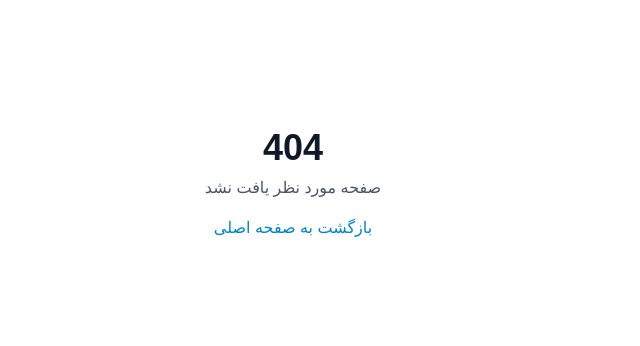
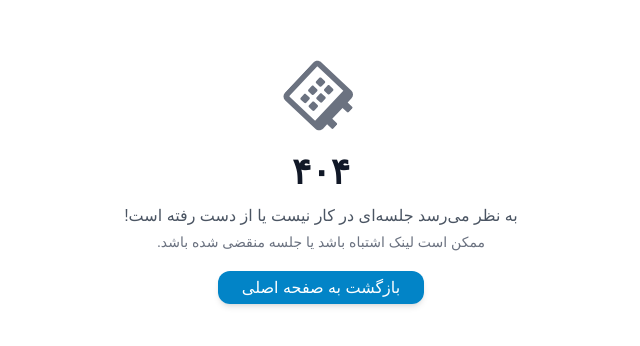
Before and after one commit to sinaabedii/Management_meetings, a React (Vite) app: page /404 in a window 1280 px wide. Before the commit this address had no page. Shown: the part 216-562 px from the top of the page, without its empty margins (376-1016 px from the left). Built offline with nearby package versions, Linux system fonts and the light colour scheme; a small style sheet from the web is missing.

Commit message:
fix: add new style 404 page

```diff
--- a/package.json
+++ b/package.json
@@ -24,9 +24,11 @@
     "date-fns": "^3.0.6",
     "date-fns-jalali": "^4.1.0-0",
     "moment-jalaali": "^0.10.4",
+    "motion": "^12.0.6",
     "react": "^18.2.0",
     "react-dom": "^18.2.0",
     "react-hook-form": "^7.49.2",
+    "react-icons": "^5.4.0",
     "react-redux": "^9.0.4",
     "react-router-dom": "^6.21.1",
     "recharts": "^2.15.0"
--- a/src/pages/NotFound.tsx
+++ b/src/pages/NotFound.tsx
@@ -1,17 +1,57 @@
 import { Link } from 'react-router-dom';
+import { motion } from 'framer-motion';
+import { FaRegCalendarAlt } from 'react-icons/fa';
 
 const NotFound = () => {
   return (
-    <div className="min-h-screen flex flex-col items-center justify-center">
-      <h1 className="text-4xl font-bold text-gray-900 dark:text-white">404</h1>
-      <p className="mt-2 text-gray-600 dark:text-gray-400">صفحه مورد نظر یافت نشد</p>
-      <Link
-        to="/"
-        className="mt-4 text-primary-600 hover:text-primary-500 dark:text-primary-400 dark:hover:text-primary-300"
+    <motion.div
+      initial={{ opacity: 0, y: -20 }}
+      animate={{ opacity: 1, y: 0 }}
+      transition={{ duration: 0.6 }}
+      className="min-h-screen flex flex-col items-center justify-center text-center px-4"
+    >
+      {/* آیکون با افکت چرخش آرام */}
+      <motion.div
+        initial={{ rotate: 0 }}
+        animate={{ rotate: 360 }}
+        transition={{ repeat: Infinity, duration: 4, ease: 'linear' }}
+        className="mb-6"
       >
-        بازگشت به صفحه اصلی
-      </Link>
-    </div>
+        <FaRegCalendarAlt className="text-6xl text-gray-500 dark:text-gray-300" />
+      </motion.div>
+
+      {/* عنوان صفحه */}
+      <motion.h1
+        initial={{ scale: 0.8 }}
+        animate={{ scale: 1 }}
+        transition={{ duration: 0.5 }}
+        className="text-4xl font-bold text-gray-900 dark:text-white"
+      >
+        ۴۰۴
+      </motion.h1>
+
+      {/* توضیحات */}
+      <p className="mt-3 text-base text-gray-600 dark:text-gray-400">
+        به نظر می‌رسد جلسه‌ای در کار نیست یا از دست رفته است!
+      </p>
+      <p className="text-sm text-gray-500 dark:text-gray-400 mt-1">
+        ممکن است لینک اشتباه باشد یا جلسه منقضی شده باشد.
+      </p>
+
+      {/* دکمه بازگشت */}
+      <motion.div
+        whileHover={{ scale: 1.05 }}
+        whileTap={{ scale: 0.95 }}
+        className="mt-6"
+      >
+        <Link
+          to="/"
+          className="px-6 py-2 text-white bg-primary-600 hover:bg-primary-500 dark:bg-primary-400 dark:hover:bg-primary-300 rounded-xl shadow-md transition-all"
+        >
+          بازگشت به صفحه اصلی
+        </Link>
+      </motion.div>
+    </motion.div>
   );
 };
 
```
Also changed, not shown: 1 other file (tests, documents, lock files or other folders).
